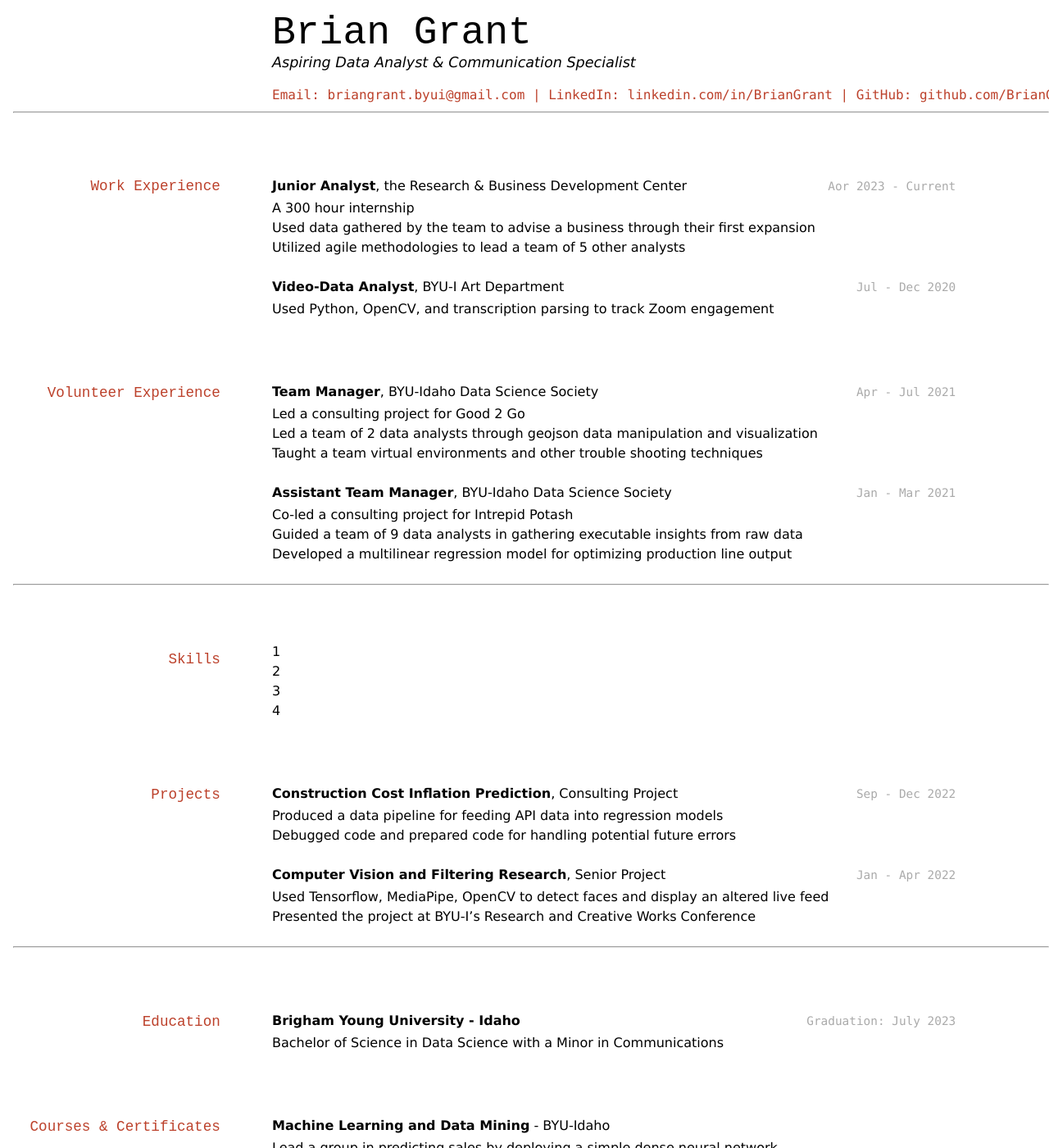
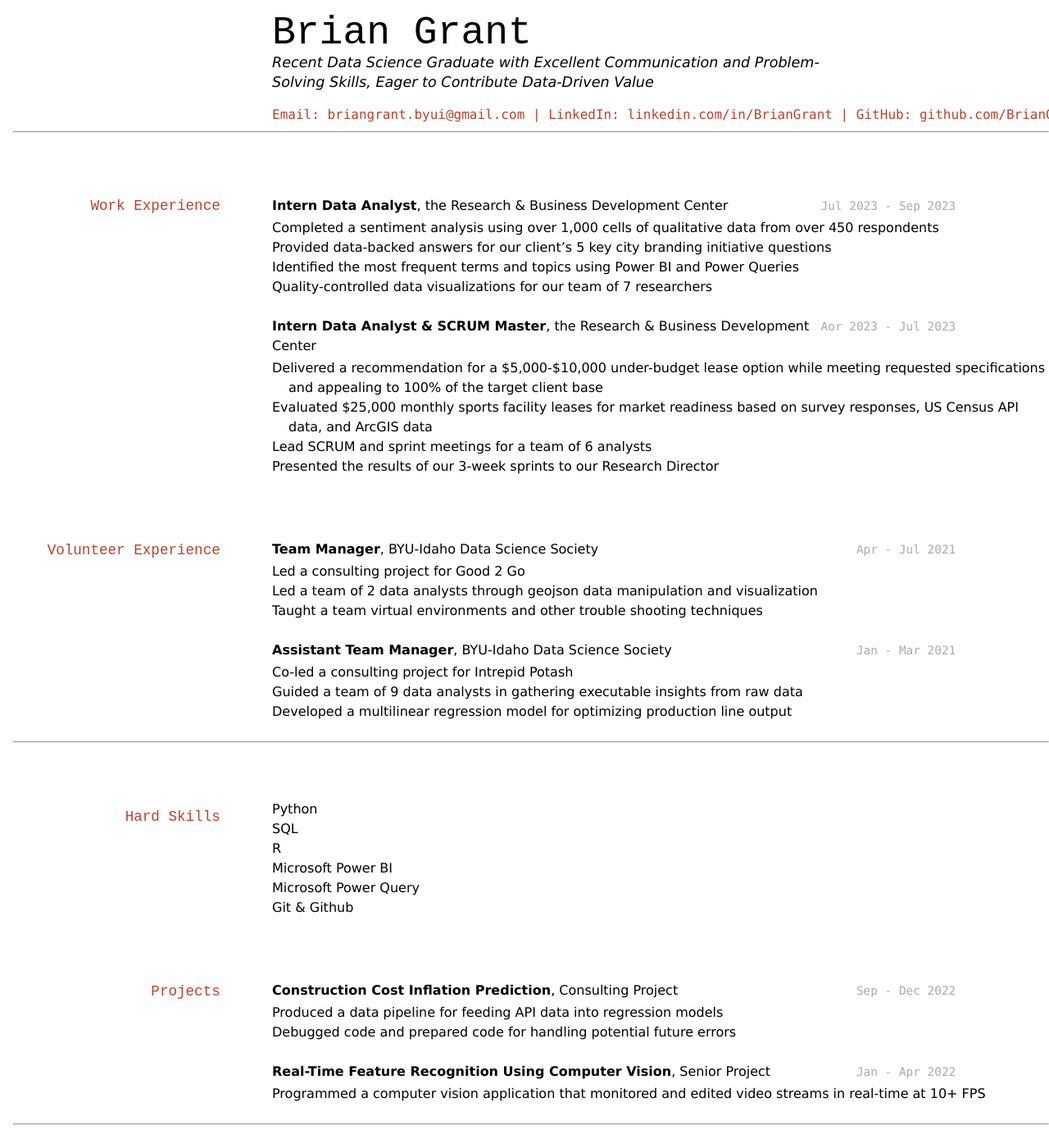
Before and after one commit to BrianGrant-Data/Resume, a Jekyll site: the page built from docs/index.md, in a window 1280 px wide and 1400 px high. Shown: the whole window at 82% size. Built offline with Jekyll 4.4.1, drawn with Linux system fonts in a browser that asks for light colours; some of the changed text lies outside the part shown.

Commit message:
Major Update

```diff
--- a/docs/index.md
+++ b/docs/index.md
@@ -4,7 +4,7 @@ title: Brian Grant's Resume
 ---
 
 # Brian Grant
-Aspiring Data Analyst & Communication Specialist
+Recent Data Science Graduate with Excellent Communication and Problem-Solving Skills, Eager to Contribute Data-Driven Value
 <div id="webaddress">
 Email: <a href="mailto:briangrant.byui@gmail.com">briangrant.byui@gmail.com</a>
 | LinkedIn: <a href="https://linkedin.com/in/BrianGrant">linkedin.com/in/BrianGrant</a>
@@ -18,15 +18,19 @@ Email: <a href="mailto:briangrant.byui@gmail.com">briangrant.byui@gmail.com</a>
 
 
 ## Work Experience
-`Aor 2023 - Current`
-__Junior Analyst__, the Research & Business Development Center
-- A 300 hour internship
-- Used data gathered by the team to advise a business through their first expansion
-- Utilized agile methodologies to lead a team of 5 other analysts
+`Jul 2023 - Sep 2023`
+__Intern Data Analyst__, the Research & Business Development Center
+- Completed a sentiment analysis using over 1,000 cells of qualitative data from over 450 respondents
+- Provided data-backed answers for our client's 5 key city branding initiative questions
+- Identified the most frequent terms and topics using Power BI and Power Queries
+- Quality-controlled data visualizations for our team of 7 researchers
 
-`Jul - Dec 2020`
-__Video-Data Analyst__, BYU-I Art Department
-- Used Python, OpenCV, and transcription parsing to track Zoom engagement
+`Aor 2023 - Jul 2023`
+__Intern Data Analyst & SCRUM Master__, the Research & Business Development Center
+- Delivered a recommendation for a $5,000-$10,000 under-budget lease option while meeting requested specifications and appealing to 100% of the target client base
+- Evaluated $25,000 monthly sports facility leases for market readiness based on survey responses, US Census API data, and ArcGIS data
+- Lead SCRUM and sprint meetings for a team of 6 analysts
+- Presented the results of our 3-week sprints to our Research Director
 
 
 ## Volunteer Experience
@@ -46,11 +50,13 @@ __Assistant Team Manager__, BYU-Idaho Data Science Society
 ---
 
 
-## Skills
-- 1
-- 2
-- 3
-- 4
+## Hard Skills
+- Python
+- SQL
+- R
+- Microsoft Power BI
+- Microsoft Power Query
+- Git & Github
 
 
 ## Projects
@@ -60,9 +66,8 @@ __Construction Cost Inflation Prediction__, Consulting Project
 - Debugged code and prepared code for handling potential future errors
 
 `Jan - Apr 2022`
-__Computer Vision and Filtering Research__, Senior Project
-- Used Tensorflow, MediaPipe, OpenCV to detect faces and display an altered live feed
-- Presented the project at BYU-I's Research and Creative Works Conference
+__Real-Time Feature Recognition Using Computer Vision__, Senior Project
+- Programmed a computer vision application that monitored and edited video streams in real-time at 10+ FPS
 
 
 ---
@@ -71,7 +76,7 @@ __Computer Vision and Filtering Research__, Senior Project
 ## Education
 `Graduation: July 2023`
 __Brigham Young University - Idaho__
-- Bachelor of Science in Data Science with a Minor in Communications
+- Bachelor of Science in Data Science, with a Minor in Communications
 
 
 ## Courses & Certificates
```
